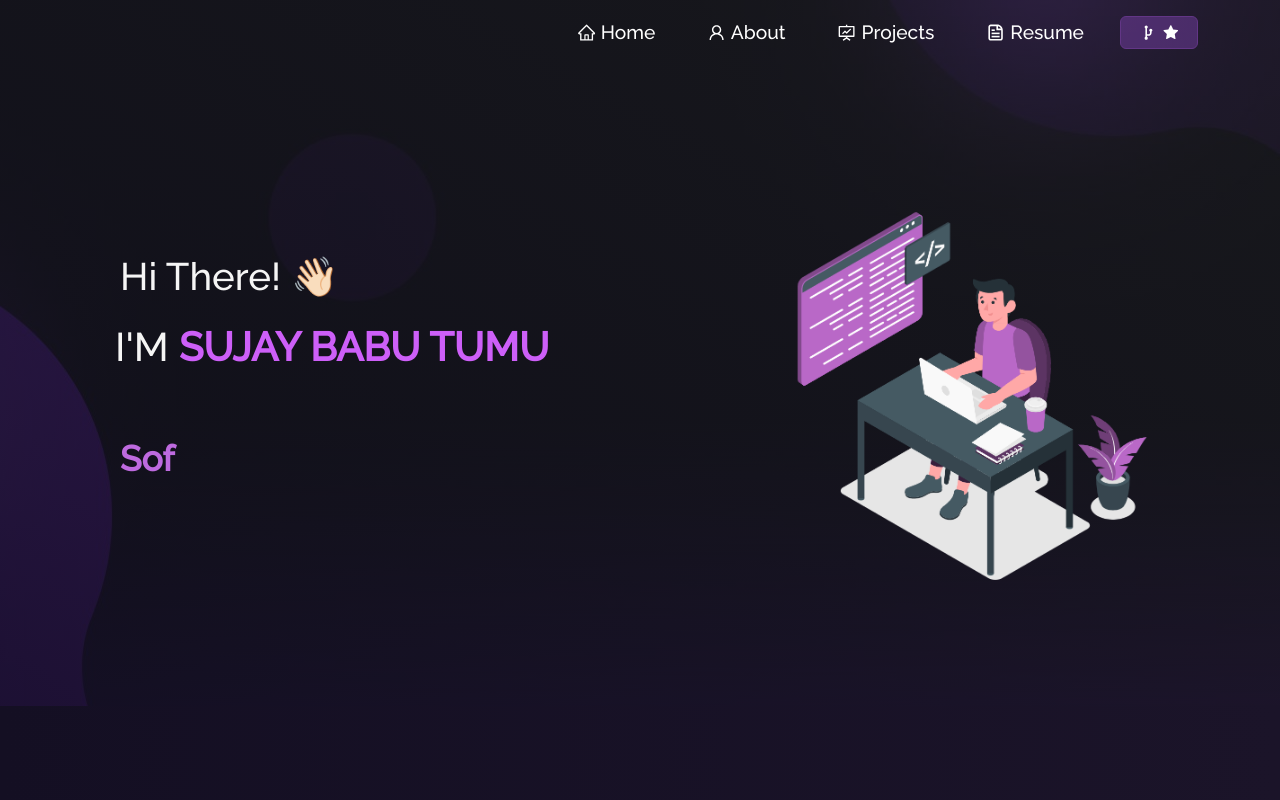
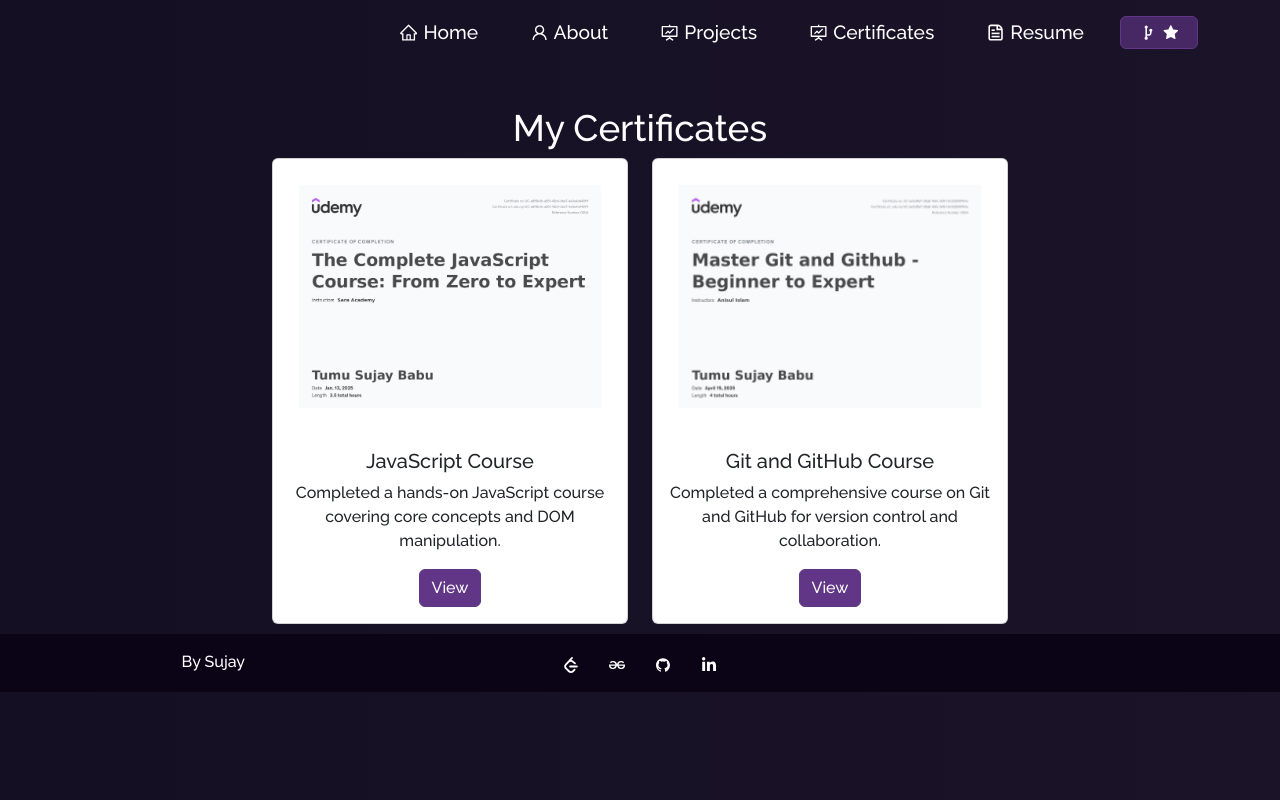
Before and after one commit to sujaytumu/my-portfolio, a React (Create React App) app: page /certificate in a window 1280 px wide. Before the commit this address led to /. Shown: the top 800 px of the page. Built offline with nearby package versions, Linux system fonts and the light colour scheme.

Commit message:
certificates added

```diff
--- a/src/App.js
+++ b/src/App.js
@@ -4,7 +4,7 @@ import Navbar from "./components/Navbar";
 import Home from "./components/Home/Home";
 import About from "./components/About/About";
 import Projects from "./components/Projects/Projects";
-//import Certificates from "./components/Projects/Projects";
+import Certificates from "./components/Certificates/Certificates";
 import Footer from "./components/Footer";
 import Resume from "./components/Resume/ResumeNew";
 import {
@@ -40,6 +40,7 @@ function App() {
           <Route path="/project" element={<Projects />} />
           <Route path="/about" element={<About />} />
           <Route path="/resume" element={<Resume />} />
+          <Route path="/certificate" element={<Certificates />} />
           <Route path="*" element={<Navigate to="/"/>} />
         </Routes>
         <Footer />
--- /dev/null
+++ b/src/components/Certificates/CertificateCard.jsx
@@ -0,0 +1,17 @@
+import React from "react";
+import { Card, Button } from "react-bootstrap";
+
+function CertificateCard({ imgPath, title, description, link }) {
+  return (
+    <Card className="certificate-card-view">
+      <Card.Img variant="top" src={imgPath} />
+      <Card.Body>
+        <Card.Title>{title}</Card.Title>
+        <Card.Text>{description}</Card.Text>
+        <Button variant="primary" href={link} target="_blank">View</Button>
+      </Card.Body>
+    </Card>
+  );
+}
+
+export default CertificateCard;
--- /dev/null
+++ b/src/components/Certificates/Certificates.jsx
@@ -0,0 +1,41 @@
+import React from "react";
+import { Container, Row, Col } from "react-bootstrap";
+import CertificateCard from "./CertificateCard"; // create a card component if needed
+import certificateImg from "../../Assets/certificate.jpg"; // your certificate image
+import certificateImg2 from "../../Assets/certificate2.jpg"; // your certificate image
+
+function Certificates() {
+  return (
+    // <Container fluid className="certificates-section">
+    <Container fluid className="certificates-section mt-5 pt-5">
+
+      <Container>
+        <h1 className="project-heading">My Certificates</h1>
+        <Row style={{ justifyContent: "center", paddingBottom: "10px" }}>
+
+          <Col md={4} className="certificate-card">
+            <CertificateCard
+              imgPath={certificateImg}
+              title="JavaScript Course"
+              description="Completed a hands-on JavaScript course covering core concepts and DOM manipulation."
+              link="https://ude.my/UC-a9ff8e1b-a551-42b4-bbe7-4e0e4d44811f"
+            />
+          </Col>
+
+          <Col md={4} className="certificate-card">
+            <CertificateCard
+              imgPath={certificateImg2}
+              title="Git and GitHub Course"
+              description="Completed a comprehensive course on Git and GitHub for version control and collaboration."
+              link="https://ude.my/UC-be5af5a7-38a8-4bfe-b091-9c0d298ff84e"
+            />
+          </Col>
+
+          {/* Add more certificates here */}
+        </Row>
+      </Container>
+    </Container>
+  );
+}
+
+export default Certificates;
--- a/src/components/Navbar.js
+++ b/src/components/Navbar.js
@@ -66,6 +66,19 @@ function NavBar() {
               </Nav.Link>
             </Nav.Item>
 
+
+            <Nav.Item>
+              <Nav.Link
+                as={Link}
+                to="/certificate"
+                onClick={() => updateExpanded(false)}
+              >
+                <AiOutlineFundProjectionScreen
+                  style={{ marginBottom: "2px" }} />{" "} Certificates
+              </Nav.Link>
+            </Nav.Item>
+
+
             <Nav.Item>
               <Nav.Link
                 as={Link}
```
Also changed, not shown: src/Assets/certificate.jpg (added), src/Assets/certificate2.jpg (added).
